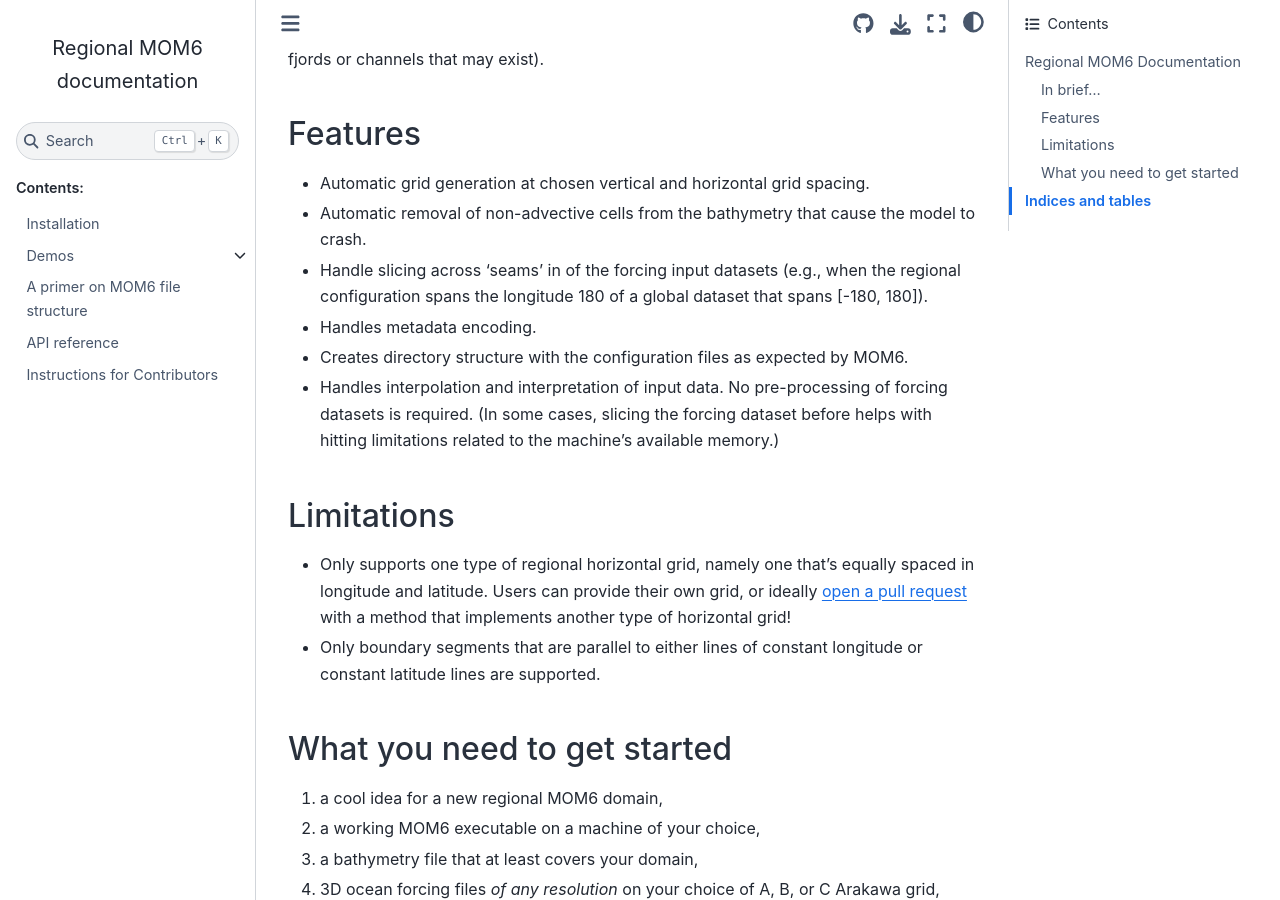
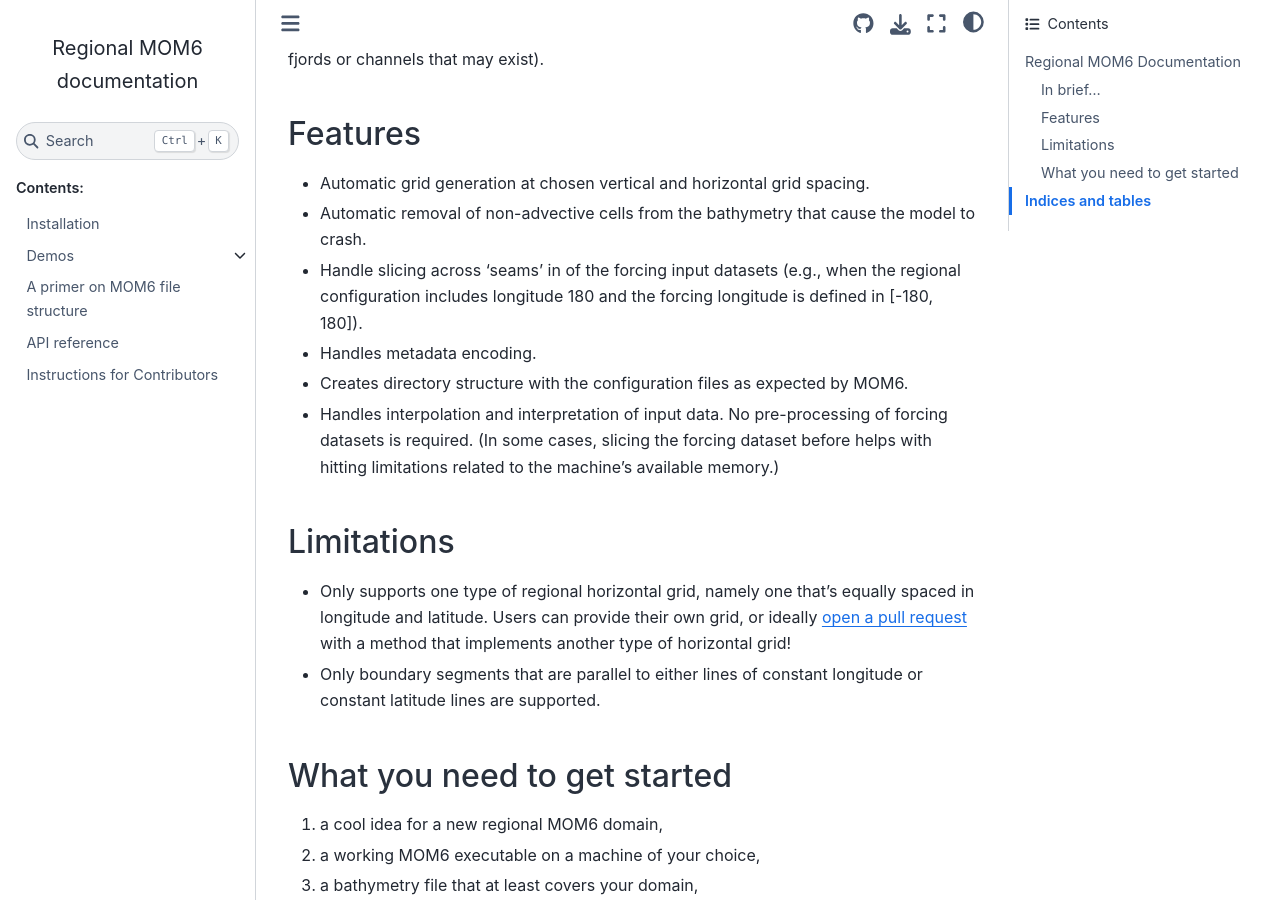
Before and after one commit to COSIMA/regional-mom6, a Sphinx documentation site: the page built from docs/index.rst, in a window 1280 px wide and 900 px high, scrolled down 469 px. Built offline with Sphinx 7.4.7 and the Sphinx Book theme 1.1.4, drawn with Linux system fonts in a browser that asks for light colours; pages that are not in the unit, such as notebooks, are missing from menus.

Commit message:
slight rephrase

```diff
--- a/docs/index.rst
+++ b/docs/index.rst
@@ -24,7 +24,7 @@ Features
 - Automatic grid generation at chosen vertical and horizontal grid spacing.
 - Automatic removal of non-advective cells from the bathymetry that cause the model to crash.
 - Handle slicing across 'seams' in of the forcing input datasets (e.g., when the regional
-  configuration spans the longitude 180 of a global dataset that spans [-180, 180]).
+  configuration includes longitude 180 and the forcing longitude is defined in [-180, 180]).
 - Handles metadata encoding.
 - Creates directory structure with the configuration files as expected by MOM6.
 - Handles interpolation and interpretation of input data. No pre-processing of forcing datasets
```
Also changed, not shown: README.md (+2 -1 lines).
